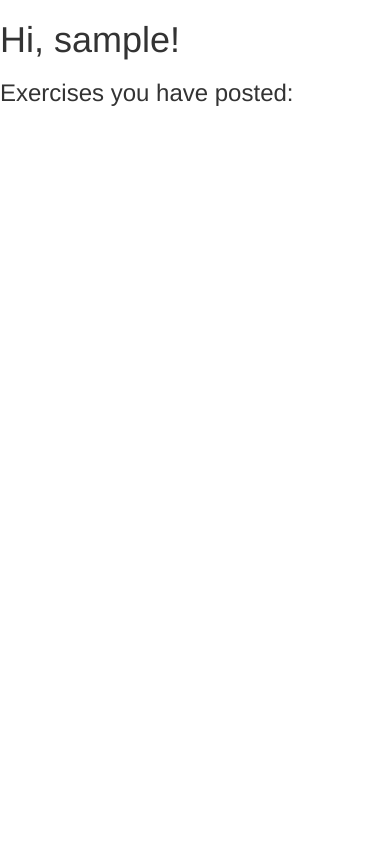
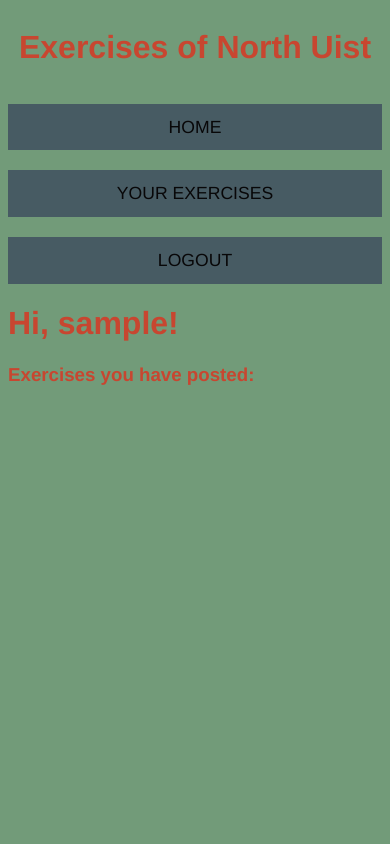
Before and after one commit to ndvdsn/Exercise_Blog, a Flask app: page / in a window 390 px wide. Run offline with Flask 2, Linux system fonts and the light colour scheme; the visitor is signed in with stand-in values (Sample User, id 1); data comes from the database, SQL or seed files in the repository; both versions use the stored data as it was after the commit; data that the repository does not hold is empty; some libraries are stand-ins or nearby versions.

Commit message:
tidy layout

```diff
--- a/app/routes.py
+++ b/app/routes.py
@@ -7,47 +7,11 @@
 
 @app.route('/')                 # decorators; create associations between URL given and the function below
 @app.route('/index')
-@login_required
 def index():
     user = {'username': 'Neil'}
     exercises = Exercise.query.all()
-    # exercises = [
-    #     {
-    #         'id' : 1,
-    #         'title' : 'Running',
-    #         'date_time': 'Sundays 14:30',
-    #         'location': 'Sgoil Lionacleit',
-    #         'details' : '5km run',
-    #         'contact' : 'n/a',
-    #
-    #     },
-    #     {
-    #         'id' : 2,
-    #         'title' : 'Kickboxing',
-    #         'date_time': 'Mondays 8 - 10pm',
-    #         'location': 'Carnish Hall',
-    #         'details' : 'n/a',
-    #         'contact' : 'n/a',
-    #     },
-    #     {
-    #         'id' : 3,
-    #         'title' : 'Volleyball',
-    #         'date_time': '? 7-9pm',
-    #         'location': 'Sgoil Lionacleit',
-    #         'details' : 'n/a',
-    #         'contact' : 'n/a',
-    #     },
-    #     {
-    #         'id' : 4,
-    #         'title' : 'Hot Vinyasa Flow Yoga',
-    #         'date_time': 'Wednesdays 6-7.45pm',
-    #         'location': 'Taigh Sgire',
-    #         'details' : 'aerobic',
-    #         'contact' : 'Yoga for Life Hebrides',
-    #     }
-    # ]
+    return render_template('index.html', title="Home", exercises=exercises)
 
-    return render_template('index.html', title="Home", exercises=exercises)
 
 @app.route('/login', methods=['GET', 'POST'])
 def login():
@@ -98,7 +62,8 @@
         flash('Your exercise is now live!')
         return redirect(url_for('index'))
     # the following block needs revised
-    exercises = Exercise.query.filter_by(id=current_user.id)
+    # exercises = Exercise.query.filter_by(id=current_user.id)
+    exercises = Exercise.query.all()
     return render_template('user.html', user=user, form=form, exercises=exercises)
 
 @app.route('/edit_profile', methods=['GET', 'POST'])
--- /dev/null
+++ b/app/static/css/style.css
@@ -0,0 +1,106 @@
+:root {
+  --dark: #080708;
+  --blue: #5CC8FF;
+  --red: #C84630;
+  --green: #729B79;
+  --grey: #475B63;
+
+}
+
+body {
+  font-family: 'Helvetica';
+  background-color: var(--green);
+  color: var(--dark);
+
+}
+
+.header {
+  color: white;
+  display: flex;
+  justify-content: center;
+  padding: 0;
+}
+
+.main-nav ul {
+  display: grid;
+  grid-gap: 20px;
+  padding: 0;
+  list-style: none;
+  grid-template-columns: repeat(4, 1fr);
+}
+
+.main-nav a {
+  background: var(--grey);
+  display: block;
+  text-decoration: none;
+  padding: 0.8rem;
+  text-align: center;
+  color: var(--dark);
+  text-transform: uppercase;
+  font-size: 1.1rem;
+  box-shadow: var(--grey);
+}
+
+.main-nav a:hover{
+  background: var(--red);
+  color: var(--blue);
+}
+
+h1, h3 {
+  color: var(--red);
+}
+
+a {
+  color: white;
+  text-decoration: none;
+}
+
+form {
+  display: grid;
+  align-items: left;
+  justify-items: left;
+  background-color: var(--grey);
+  background-position: center;
+  padding: 3rem;
+}
+
+
+.container {
+  display: flex;
+  flex-direction: column;
+  justify-content: center;
+  height: 100%;
+  padding: 0 3rem;
+}
+
+.boxes {
+  display: grid;
+  grid-gap: 20px;
+  grid-template-columns: repeat(auto-fit, minmax(200px, 1fr));
+}
+
+.box {
+  background: var(--blue);
+  text-align: left;
+  padding: 1.5rem 2rem;
+  padding: 1.5rem 2rem;
+}
+
+
+/* Media Query */
+
+@media(max-width: 700px) {
+
+  .main-nav ul {
+    grid-template-columns: 1fr;
+  }
+
+}
+
+/* @media(max-width: 500px){
+  .top-container {
+    grid-template-areas:
+      'showcase '
+      'top-box-a'
+      'top-box-b';
+} */
--- a/app/templates/base.html
+++ b/app/templates/base.html
@@ -1,4 +1,4 @@
-{% extends 'bootstrap/base.html' %}
+
 <html>
 <head>
     {% if title %}
@@ -6,18 +6,26 @@
     {% else %}
     <title>Welcome to Exercises of North Uist!</title>
     {% endif %}
+    <link rel="stylesheet" href="{{ url_for('static', filename='css/style.css') }}">
+
 </head>
     <body>
-        <div>Exercises:
-          <a href="{{ url_for('index') }}">Home</a>
+
+        <div class="header">
+          <h1>Exercises of North Uist</h1>
+        </div>
+        <nav class="main-nav">
+          <ul>
+          <li><a href="{{ url_for('index') }}">Home</a></li>
           {% if current_user.is_anonymous %}
-          <a href="{{ url_for('index') }}">Login</a>
+          <li><a href="{{ url_for('login') }}">Login</a></li>
           {% else %}
-          <a href="{{ url_for('user', username=current_user.username) }}">Profile</a>
-          <a href="{{ url_for('logout') }}">Logout</a>
+          <li><a href="{{ url_for('user', username=current_user.username) }}">Your Exercises</a></li>
+          <li><a href="{{ url_for('logout') }}">Logout</a></li>
+          </ul>
           {% endif %}
-        </div>
-        <hr>
+        </nav>
+
         {% with messages = get_flashed_messages() %}
         {% if messages %}
         <ul>
@@ -28,5 +36,7 @@
           {% endif %}
             {% endwith %}
         {% block content %}{% endblock %}
+
+
     </body>
 </html>
--- a/app/templates/index.html
+++ b/app/templates/index.html
@@ -2,8 +2,10 @@
 
 {% block content %}
       <div>
+        <div class="greet">
       <h1>Hi, {{ current_user.username }}!</h1>
       <h3>Exercises you have posted:</h3>
+      </div>
       <div class="boxes">
       {% for exercise in exercises %}
         {% include '_post.html' %}
```
Also changed, not shown: app/templates/_post.html (+4 -4 lines), app/templates/user.html (+7 -4 lines), app.db, app/static/css/uist_sand_1.jpg (added).
